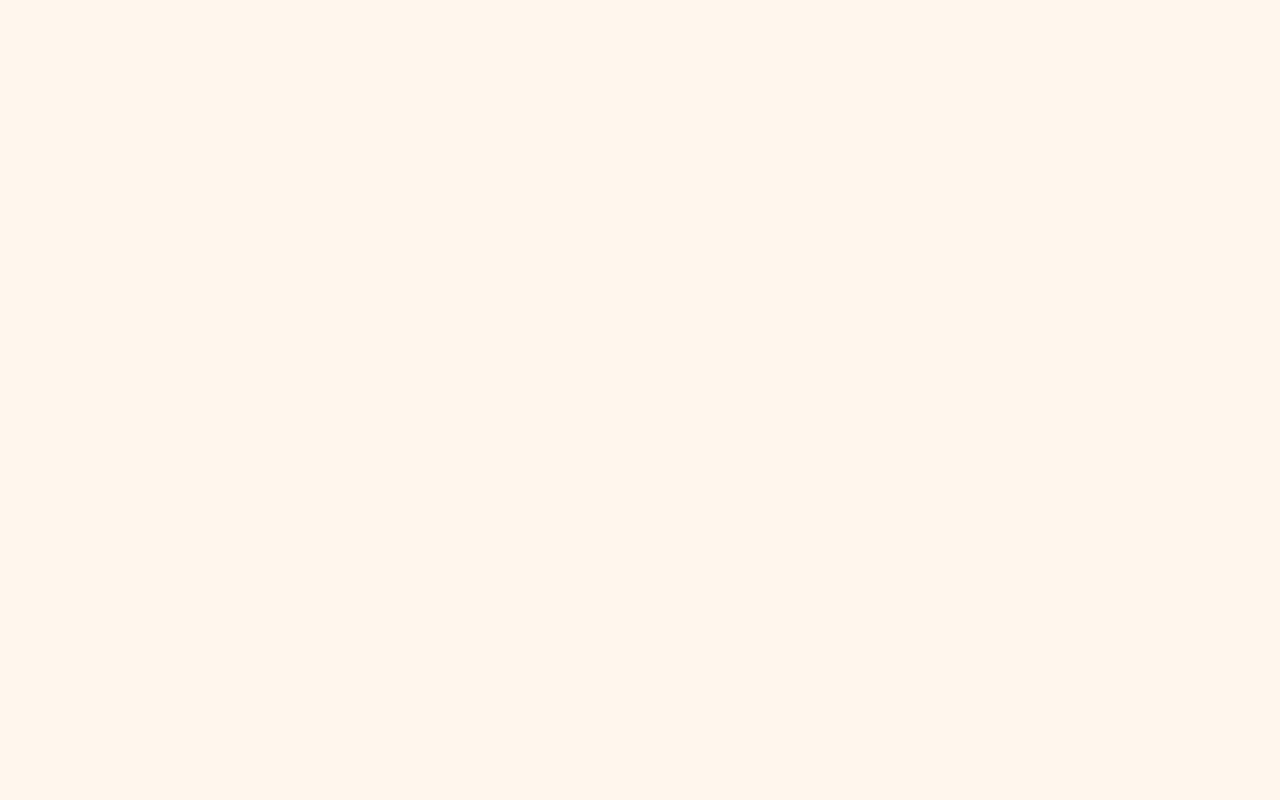
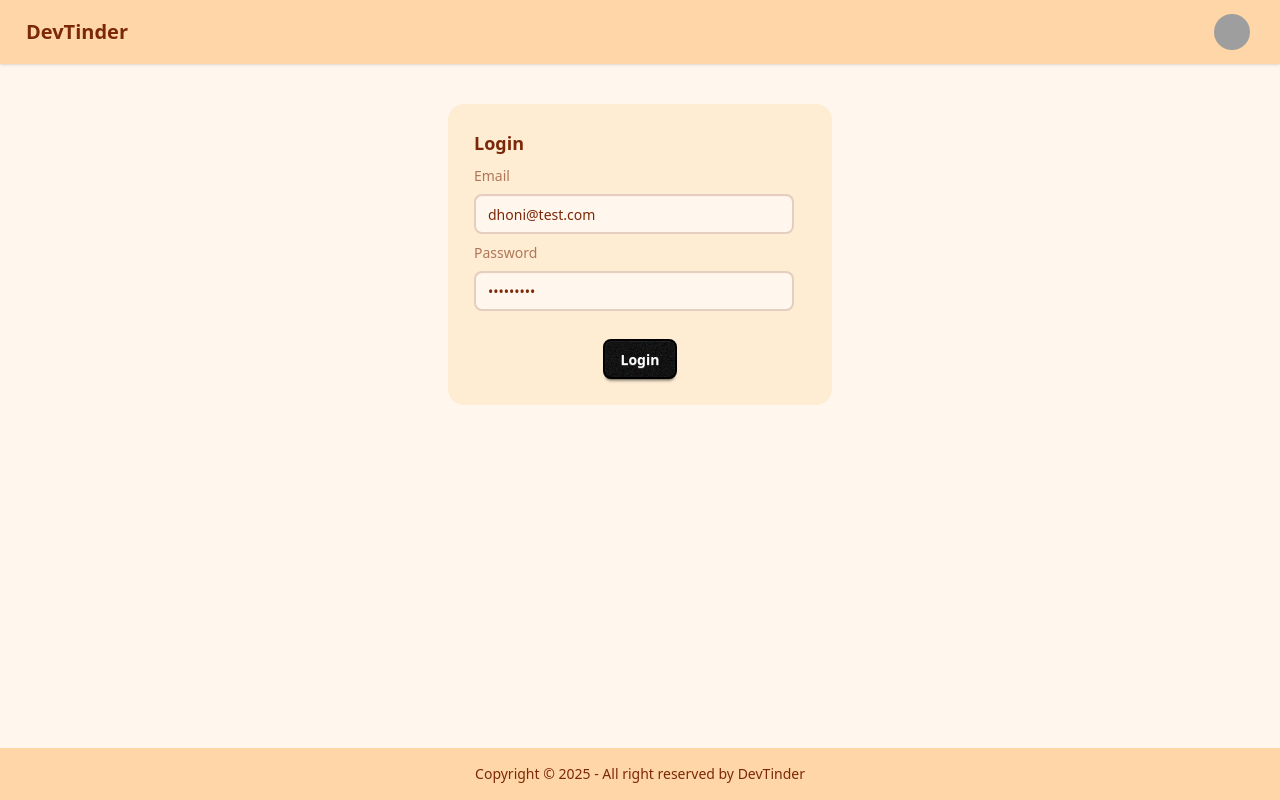
Before and after one commit to ranasauravsingh/dev_tinder_frontend, a React (Vite) app: page /login in a window 1280 px wide. Before the commit this address had no page. Built offline with nearby package versions, Linux system fonts and the light colour scheme; grey boxes are pictures that could not be loaded.

Commit message:
[Configure][Login] designed login page and integrated login api

```diff
--- a/src/App.jsx
+++ b/src/App.jsx
@@ -2,6 +2,7 @@ import { BrowserRouter as Router, Routes, Route } from "react-router-dom";
 
 import Body from "./components/Body";
 import HomePage from "./pages/HomePage";
+import Login from "./pages/Login";
 
 function App() {
 	return (
@@ -9,6 +10,7 @@ function App() {
 			<Routes>
 				<Route path="/" element={<Body />}>
 					<Route path="/" element={<HomePage />} />
+					<Route path="/login" element={<Login />} />
 				</Route>
 			</Routes>
 		</Router>
--- /dev/null
+++ b/src/pages/Login.jsx
@@ -0,0 +1,60 @@
+import { useState } from "react";
+import { REQUEST_LOGIN } from "../services/auth";
+
+const Login = () => {
+	const [email, setEmail] = useState("dhoni@test.com");
+	const [password, setPassword] = useState("Admin@123");
+
+	const handleLogin = () => {
+		const requestPayload = {
+			emailId: email,
+			password,
+		};
+
+		REQUEST_LOGIN(requestPayload)
+			.then((res) => {
+				console.log(res);
+			})
+			.catch((err) => {
+				console.log(err);
+			});
+	};
+
+	return (
+		<div className="flex justify-center my-10">
+			<div className="card card-border bg-base-200 w-96">
+				<div className="card-body">
+					<h2 className="card-title">Login</h2>
+
+					<label className="label">Email</label>
+					<input
+						type="email"
+						className="input"
+						placeholder="Email"
+						value={email}
+						onChange={(e) => setEmail(e.target.value)}
+					/>
+
+					<label className="label">Password</label>
+					<input
+						type="password"
+						className="input"
+						placeholder="Password"
+						value={password}
+						onChange={(e) => setPassword(e.target.value)}
+					/>
+					<div className="card-actions justify-center mt-5">
+						<button
+							className="btn btn-primary"
+							onClick={handleLogin}
+						>
+							Login
+						</button>
+					</div>
+				</div>
+			</div>
+		</div>
+	);
+};
+
+export default Login;
--- /dev/null
+++ b/src/services/api.js
@@ -0,0 +1,7 @@
+const API_URL = "http://localhost:7777";
+
+const addPrefix = (path) => {
+	return `${API_URL}${path}`;
+};
+
+export const ROUTE_LOGIN = addPrefix("/login");
--- /dev/null
+++ b/src/services/auth.js
@@ -0,0 +1,6 @@
+import { POST } from ".";
+import { ROUTE_LOGIN } from "./api";
+
+export const REQUEST_LOGIN = async (data) => {
+	return await POST(ROUTE_LOGIN, data);
+};
```
Also changed, not shown: 1 other file (tests, documents, lock files or other folders).
